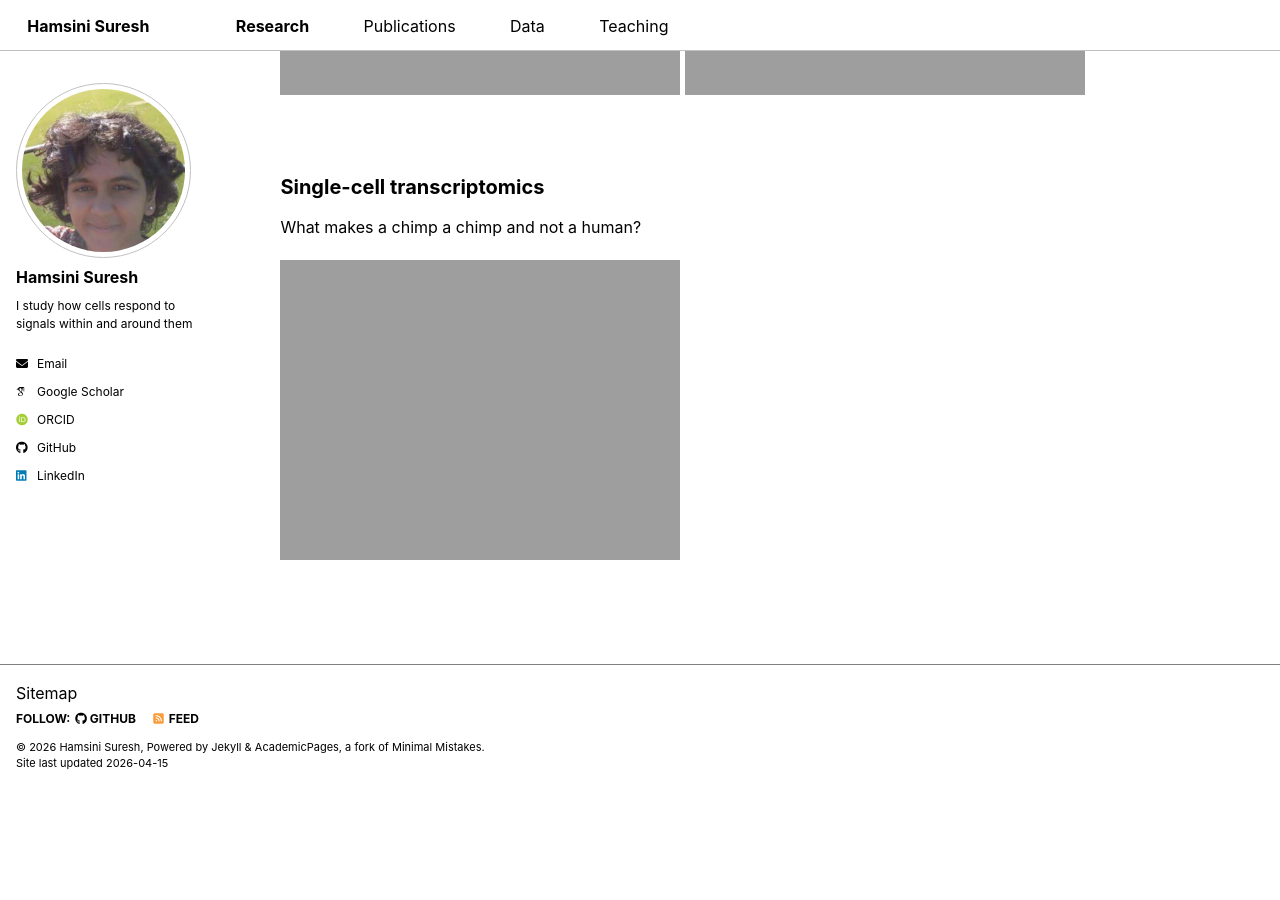
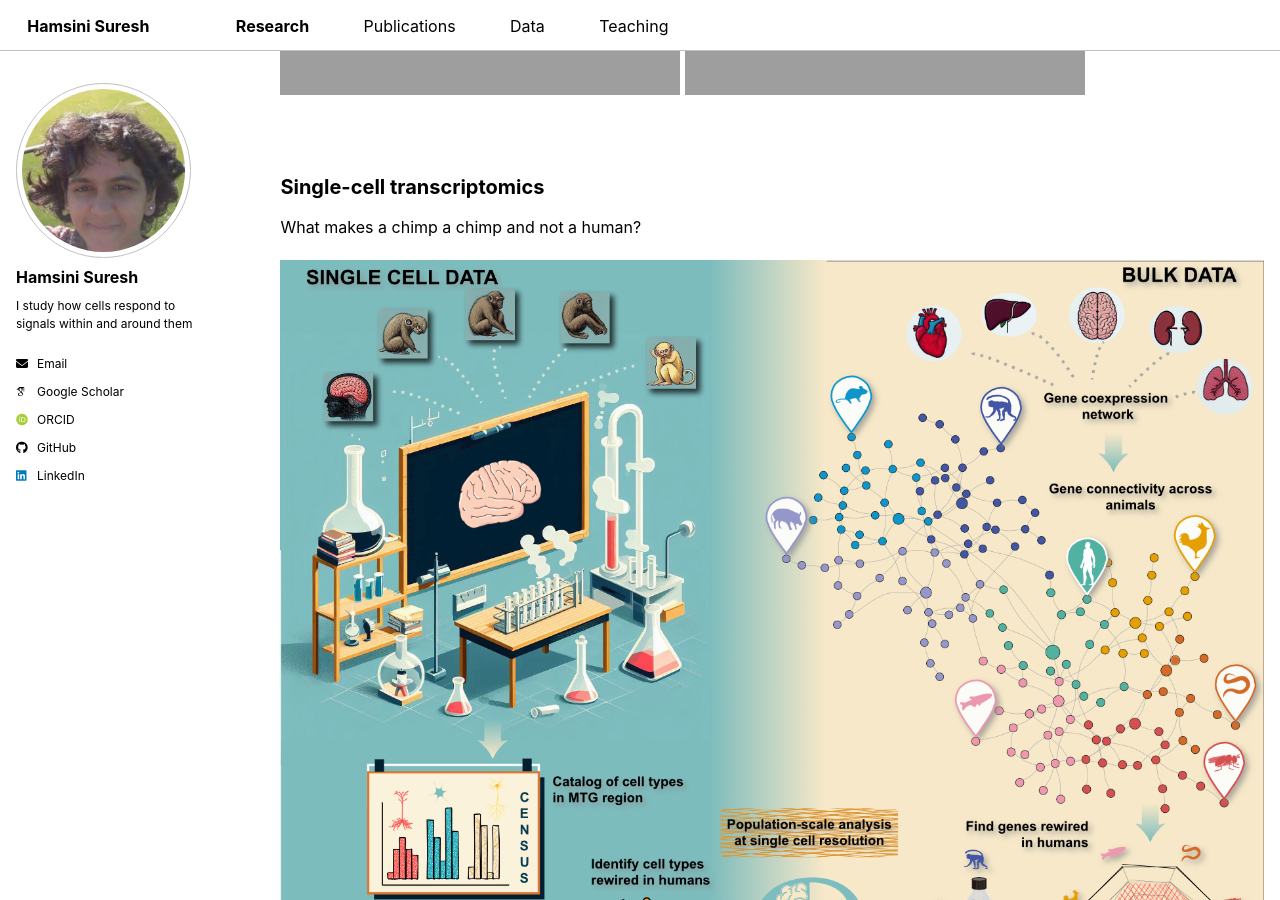
Before and after one commit to hamsinisuresh/hamsinisuresh.github.io, a Jekyll site: the page built from _pages/research.html, in a window 1280 px wide and 900 px high, scrolled down 658 px. Built offline with Jekyll 4.4.1, drawn with Linux system fonts in a browser that asks for light colours; some web fonts are replaced; a script bundle is joined from its source files by our own code; library files that are not in the unit come from our copies; before the commit the page ends 1446 px from its top, so only the background shows below that.

Commit message:
Update research.html

```diff
--- a/_pages/research.html
+++ b/_pages/research.html
@@ -44,7 +44,7 @@ author_profile: true
 <p>
   What makes a chimp a chimp and not a human?
 </p>
-<img src="{{ base_path }}/images/primate_mtg_graphical_summary.png" alt="primate_mtg" style="max-width: 100%; height: auto; margin-bottom: 1.5em;">
+<img src="{{ base_path }}/images/primate-mtg-graphical-summary.png" alt="primate_mtg" style="max-width: 100%; height: auto; margin-bottom: 1.5em;">
 
 <!-- ===== AUTO-GENERATED RESEARCH LIST ===== -->
 
```
